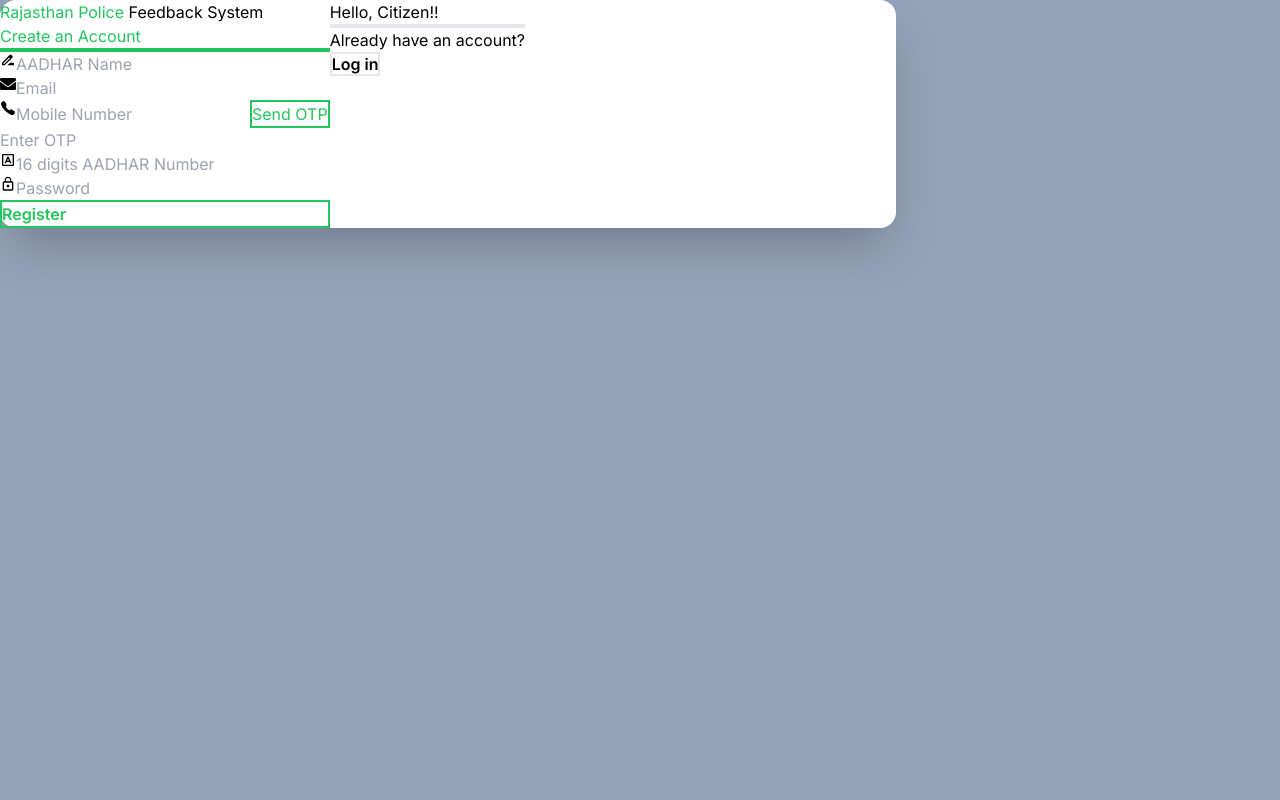
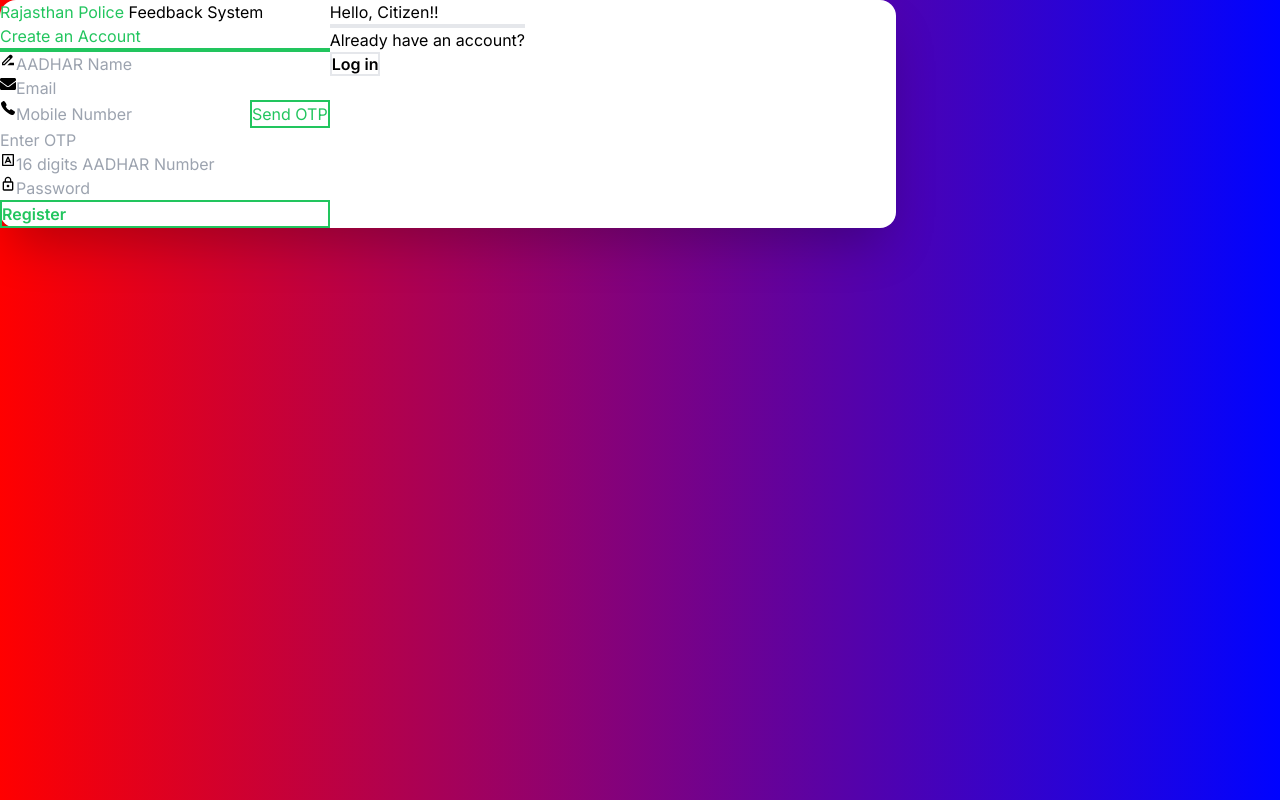
Before and after one commit to HarshBalwanix/police-feedback-system, a Next.js app: page /register in a window 1280 px wide. Built offline with nearby package versions, Linux system fonts and the light colour scheme.

Commit message:
Modified chatbot

```diff
--- a/src/Components/Register.jsx
+++ b/src/Components/Register.jsx
@@ -92,7 +92,7 @@ const Register = () => {
 
   return (
     <>
-      <main className="flex min-h-screen flex-col items-center justify-between p-24 bg-slate-400">
+      <main className="flex min-h-screen flex-col items-center justify-between p-24 ">
         <div className="bg-white rounded-2xl shadow-2xl flex w-2/3 max-w-4xl">
           <div className="w-3/5 p-5">
             <div className="text-left font-bold">
--- a/src/Components/Star.jsx
+++ b/src/Components/Star.jsx
@@ -1,4 +1,5 @@
 //Star.js
+"use client";
 import React, { useState } from "react";
 import { Rating } from "react-simple-star-rating";
 
@@ -6,8 +7,8 @@ export function MyComponent({ triggerNextStep }) {
   const [rating, setRating] = useState(0);
   const handleRating = (rate) => {
     setRating(rate);
-    console.log(rating);
-    triggerNextStep({ value: "summa", trigger: "18" });
+    // console.log(rating);
+    triggerNextStep({ value: number, trigger: "18" });
   };
 
   return (
--- a/src/app/globals.css
+++ b/src/app/globals.css
@@ -3,5 +3,5 @@
 @tailwind utilities;
 
 body {
-  background-color: rgb(148 163 184);
+  background: linear-gradient(90deg, #ff0000, #0003ff);
 }
```
